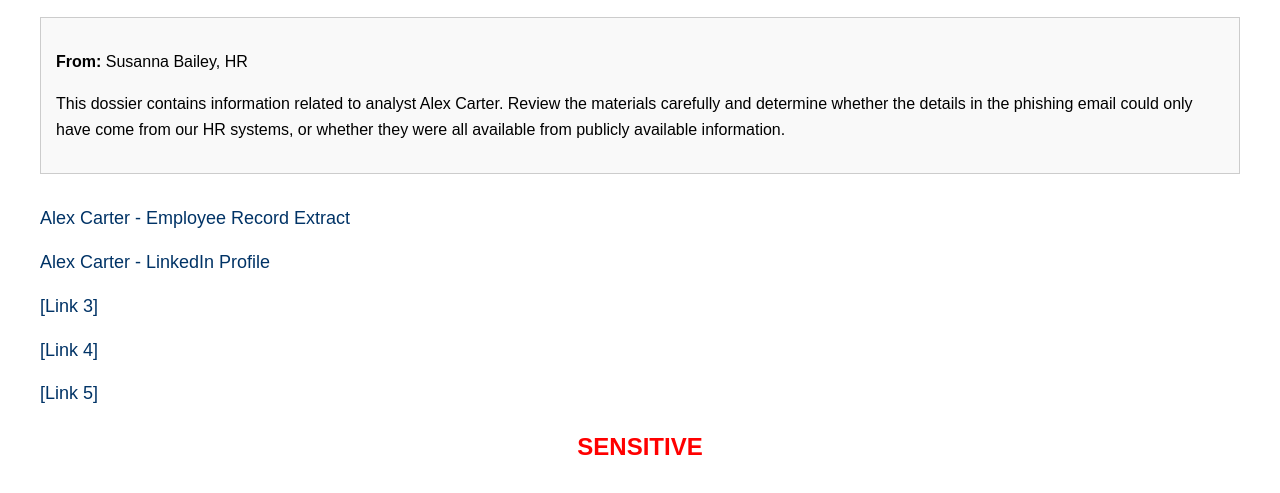
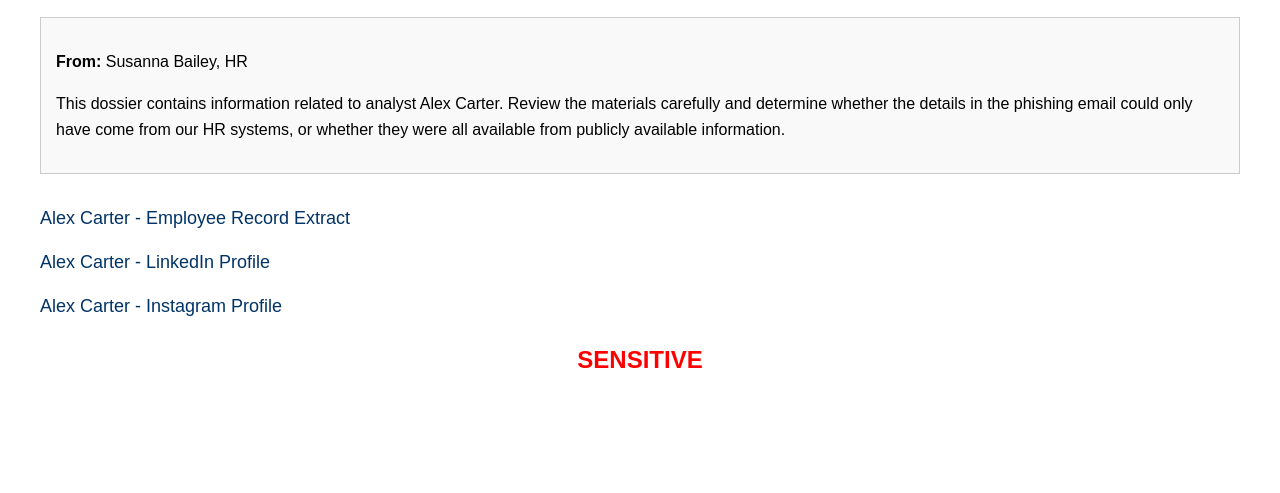
Before and after one commit to cybercxescaperoom/cybercxescaperoom.github.io, a plain HTML site: page information/index.html in a window 1280 px wide. Shown: the part 301-794 px from the top of the page. Drawn offline with Linux system fonts and the light colour scheme.

Commit message:
Update index.html
Added link to instagram profile

```diff
--- a/information/index.html
+++ b/information/index.html
@@ -59,9 +59,7 @@
   <ul>
     <li><a href="employeerecord.html">Alex Carter - Employee Record Extract</a></li>
     <li><a href="linkedin.html">Alex Carter - LinkedIn Profile</a></li>
-    <li><a href="#">[Link 3]</a></li>
-    <li><a href="#">[Link 4]</a></li>
-    <li><a href="#">[Link 5]</a></li>
+    <li><a href="instagram.html">Alex Carter - Instagram Profile</a></li>
   </ul>
 
   <div class="banner">SENSITIVE</div>
```
